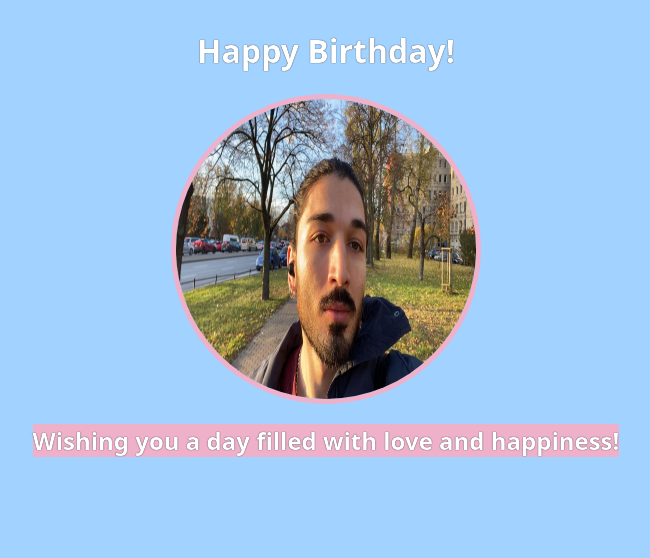
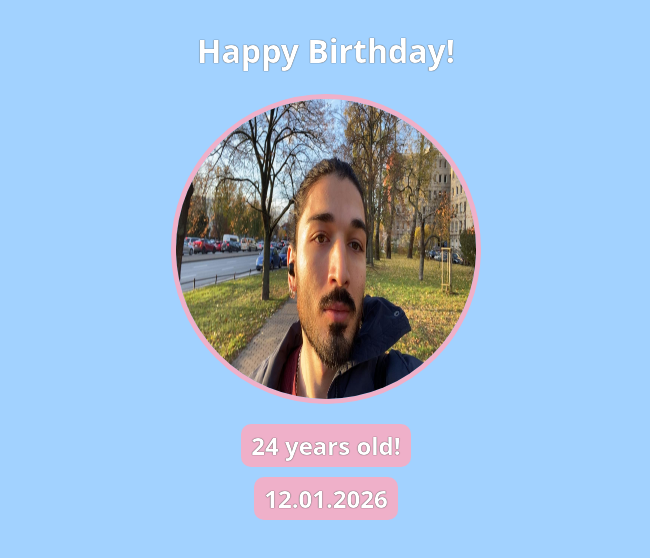
Before and after one commit to Akin-Inceler/web-fundamentals, a plain HTML site: page birthday-gift-website/index.html in a window 1280 px wide. Shown: the whole page, without its empty margins (314-964 px from the left). Drawn offline with Linux system fonts and the light colour scheme; a web font is replaced by a local one.

Commit message:
Refactor birthday gift website layout: organize HTML structure and enhance CSS styles for age and date display

```diff
--- a/birthday-gift-website/index.html
+++ b/birthday-gift-website/index.html
@@ -6,9 +6,12 @@
     <link rel="stylesheet" href ="styles.css">
 </head>
 <body>
-    <h1>Happy Birthday!</h1>
-    <img  id="akin" src="akin.jpeg" alt="akin's selfie pose in nature">
-    <h2>Wishing you a day filled with love and happiness!</h2>
+    <div id="header">
+        <h1>Happy Birthday!</h1>
+        <img id="akin" src="akin.jpeg" alt="akin's selfie pose in nature">
+        <h2 id="bday-age">24 years old!</h2>
+        <h2 id="bday-date">12.01.2026</h2>
+    </div>
 </body>
 
 
--- a/birthday-gift-website/styles.css
+++ b/birthday-gift-website/styles.css
@@ -20,6 +20,23 @@ h1, h2 {
     text-shadow:0px 0px 1px black;
 }
 
-h2 {
+#bday-age {
     background-color:#EFB0C9;
+    padding: 5px 10px;
+    border-radius: 10px;
+    margin-bottom: 10px;
 }
+
+#bday-date {
+    margin-top: 0;
+    background-color:#EFB0C9;
+    padding: 5px 10px;
+    border-radius: 10px;
+}
+
+#header {
+    display: flex;
+    flex-direction: column;
+    align-items: center;
+
+}
```
